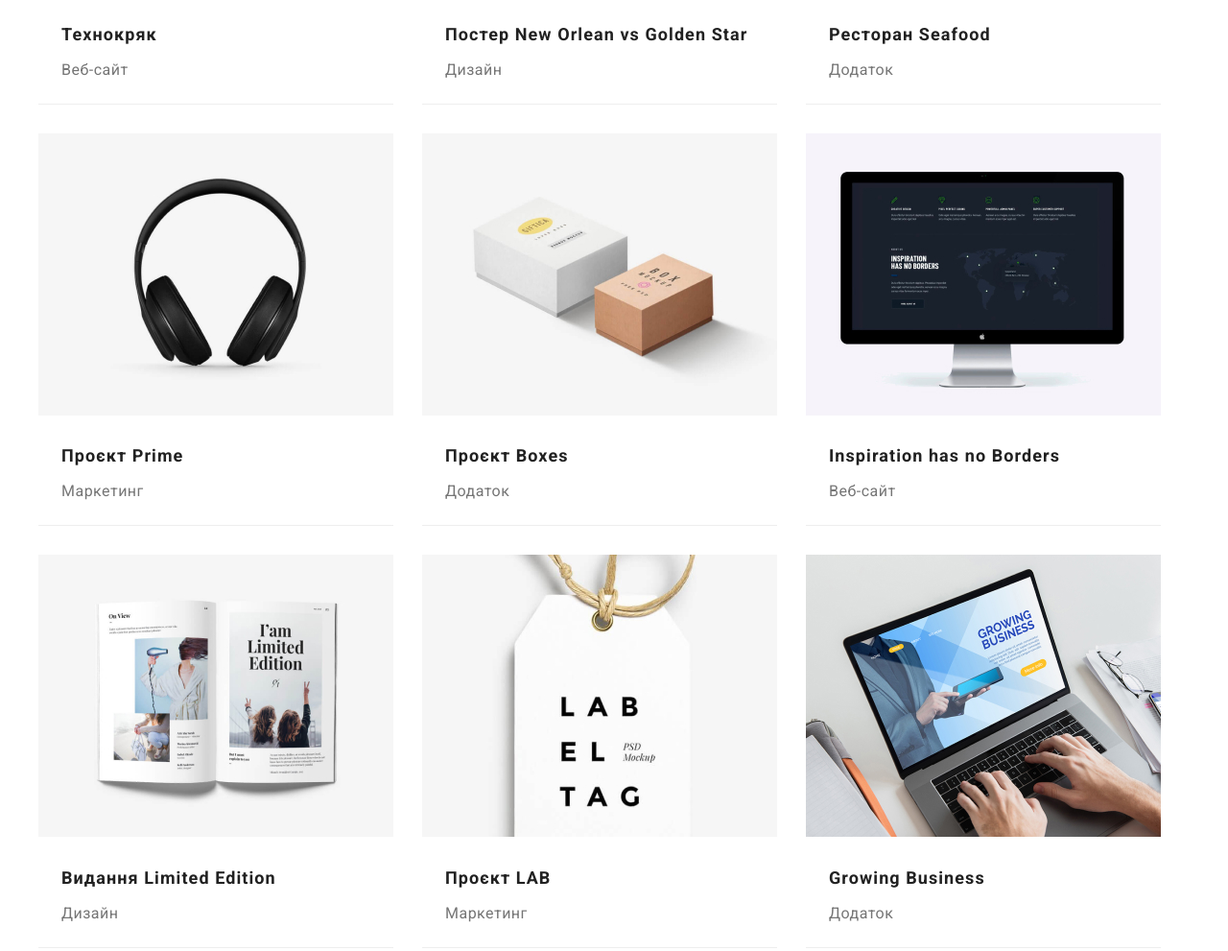
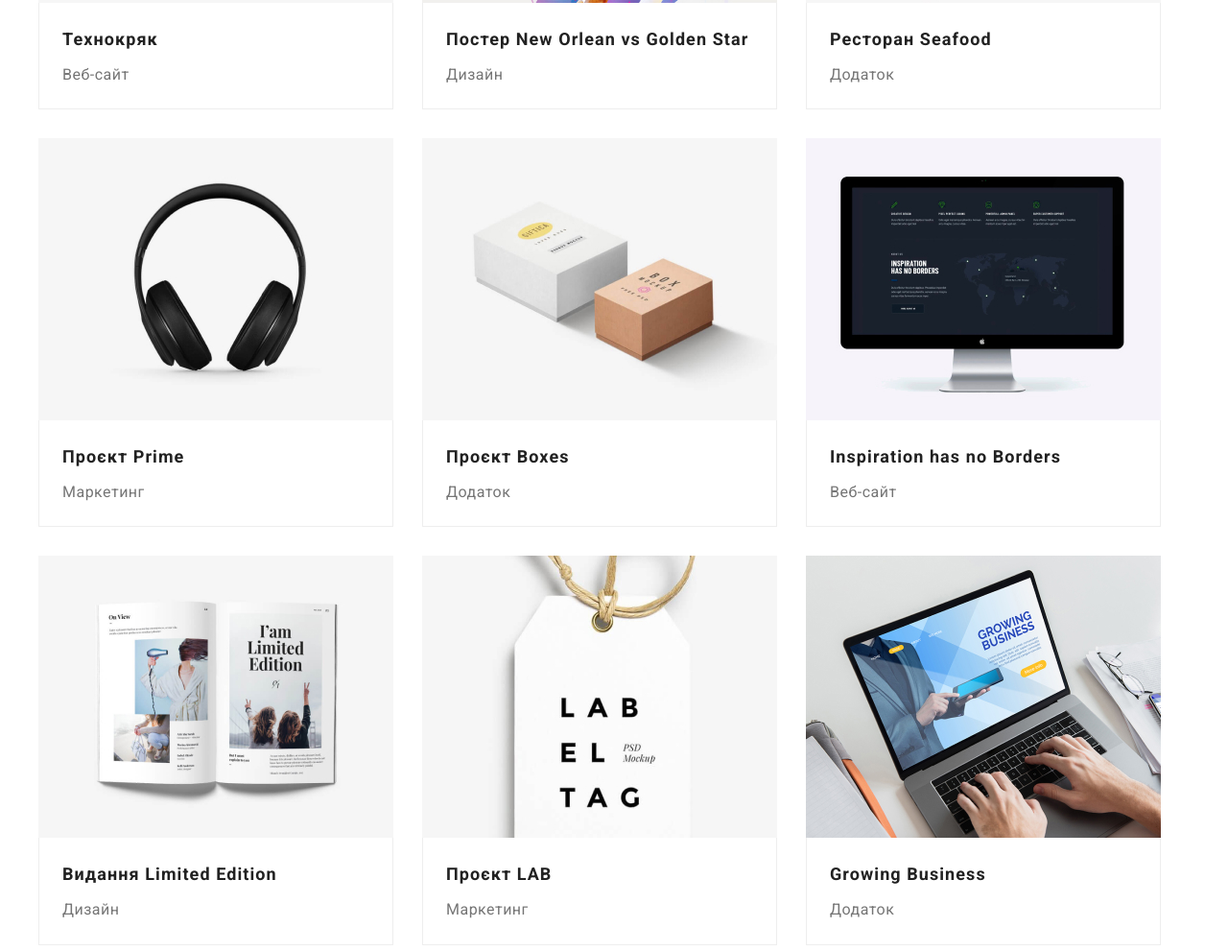
Before and after one commit to manjaa95/goit-markup-hw-03, a plain HTML site: page portfolio.html in a window 1280 px wide. Shown: the part 556-1547 px from the top of the page at 96% size. Drawn offline with nearby package versions, Linux system fonts and the light colour scheme.

Commit message:
add pravki

```diff
--- a/portfolio.html
+++ b/portfolio.html
@@ -22,10 +22,10 @@
                 <li class="navigator-item"><a class="navigator-link link" href="">Контакти</a></li>
             </ul></div>
             </nav>
-            <div class="container"><ul class="header-contacts-list list">
+            <ul class="header-contacts-list list">
                 <li class="header-contacts-item"><a class="header-contacts-link link" href="mailto:info@devstudio.com">info@devstudio.com</a></li>
                 <li class="header-contacts-item"><a class="header-contacts-link link" href="tel:+380961111111">+38 096 111 11 11</a></li>
-            </ul></div>
+            </ul>
         </div>
         </header>
     <main>
@@ -43,48 +43,48 @@
                 <ul class="example-list list">
                 <li class="example-item">
                     <img src="./images/portfolio/example-work/work-1.jpg" alt="example-work" width="370" height="294">
-                    <h3 class="example-title">Технокряк</h3>
-                    <p class="example-text">Веб-сайт</p>
+                    <div class="example-title-text"><h3 class="example-title">Технокряк</h3>
+                    <p class="example-text">Веб-сайт</p></div>
                 </li>
                 <li class="example-item">
                     <img src="./images/portfolio/example-work/work-2.jpg" alt="example-work" width="370" height="294">
-                    <h3 class="example-title">Постер New Orlean vs Golden Star</h3>
-                    <p class="example-text">Дизайн</p>
+                    <div class="example-title-text"><h3 class="example-title">Постер New Orlean vs Golden Star</h3>
+                    <p class="example-text">Дизайн</p></div>
                 </li>
                 <li class="example-item">
                     <img src="./images/portfolio/example-work/work-3.jpg" alt="example-work" width="370" height="294">
-                    <h3 class="example-title">Ресторан Seafood</h3>
-                    <p class="example-text">Додаток</p>
+                    <div class="example-title-text"><h3 class="example-title">Ресторан Seafood</h3>
+                    <p class="example-text">Додаток</p></div>
                 </li>
                 <li class="example-item">
                     <img src="./images/portfolio/example-work/work-4.jpg" alt="example-work" width="370" height="294">
-                    <h3 class="example-title">Проєкт Prime</h3>
-                    <p class="example-text">Маркетинг</p>
+                    <div class="example-title-text"><h3 class="example-title">Проєкт Prime</h3>
+                    <p class="example-text">Маркетинг</p></div>
                 </li>
                 <li class="example-item">
                     <img src="./images/portfolio/example-work/work-5.jpg" alt="example-work" width="370" height="294">
-                    <h3 class="example-title">Проєкт Boxes</h3>
-                    <p class="example-text">Додаток</p>
+                    <div class="example-title-text"><h3 class="example-title">Проєкт Boxes</h3>
+                    <p class="example-text">Додаток</p></div>
                 </li>
                 <li class="example-item">
                     <img src="./images/portfolio/example-work/work-6.jpg" alt="example-work" width="370" height="294">
-                    <h3 class="example-title">Inspiration has no Borders</h3>
-                    <p class="example-text">Веб-сайт</p>
+                    <div class="example-title-text"><h3 class="example-title">Inspiration has no Borders</h3>
+                    <p class="example-text">Веб-сайт</p></div>
                 </li>
                 <li class="example-item">
                     <img src="./images/portfolio/example-work/work-7.jpg" alt="example-work" width="370" height="294">
-                    <h3 class="example-title">Видання Limited Edition</h3>
-                    <p class="example-text">Дизайн</p>
+                    <div class="example-title-text"><h3 class="example-title">Видання Limited Edition</h3>
+                    <p class="example-text">Дизайн</p></div>
                 </li>
                 <li class="example-item">
                     <img src="./images/portfolio/example-work/work-8.jpg" alt="example-work" width="370" height="294">
-                    <h3 class="example-title">Проєкт LAB</h3>
-                    <p class="example-text">Маркетинг</p>
+                    <div class="example-title-text"><h3 class="example-title">Проєкт LAB</h3>
+                    <p class="example-text">Маркетинг</p></div>
                 </li>
                 <li class="example-item">
                     <img src="./images/portfolio/example-work/work-9.jpg" alt="example-work" width="370" height="294">
-                    <h3 class="example-title">Growing Business</h3>
-                    <p class="example-text">Додаток</p>
+                    <div class="example-title-text"><h3 class="example-title">Growing Business</h3>
+                    <p class="example-text">Додаток</p></div>
                 </li>
             </ul>
             </div>
--- a/style/style.css
+++ b/style/style.css
@@ -11,6 +11,12 @@ p {
 ul {
     margin: 0;
     padding-left: 0;
+}
+img {
+    display: block;
+}
+button {
+    cursor: pointer;
 }
 .link {
     text-decoration: none;
@@ -59,6 +65,9 @@ color: black;
 .web {
 color: var(--brand-color);
 }
+.header {
+    border-bottom: 1px solid #ECECEC;
+}
 .header-logo {
     padding-top: 24px;
     padding-bottom: 25px;
@@ -67,7 +76,6 @@ color: var(--brand-color);
 .header-container {
     display: flex;
     align-items: center;
-    border-bottom: 1px solid #ECECEC;
 }
 .navigator-list {
     display: flex;
@@ -79,6 +87,7 @@ color: var(--brand-color);
     gap: 50px;
     padding: 32px 0;
     justify-content: flex-end;
+    margin-left: auto;
 }
 .navigator-link {
     font-weight: 500;
@@ -213,7 +222,8 @@ line-height: 1.18;
 text-align: center;
 letter-spacing: 0.03em;
 color: #212121;
-padding: 30px 0 10px;
+padding-top: 30px;
+margin-bottom: 10px;
 }
 .team-text {
     font-size: 16px;
@@ -221,6 +231,7 @@ line-height: 1.18;
 text-align: center;
 letter-spacing: 0.03em;
 color: var(--text-color);
+padding-bottom: 30px;
 }
 /* partfolio btn */
 .menu-btn-list {
@@ -243,6 +254,7 @@ color: #212121;
     background: #F5F4FA;
     border-radius: 4px;
     border: 0;
+    padding: 6px 25px;
 }
 .menu-btn-list .btn-btn:hover,
 .menu-btn-list .btn-btn:focus {
@@ -255,10 +267,10 @@ color: #212121;
     flex-wrap: wrap;
     gap: 30px;
 }
-.example-item {
-    box-sizing: border-box;
+.example-title-text {
     background: #FFFFFF;
-    border-bottom: 1px solid #EEEEEE;
+    border: 1px solid #EEEEEE;
+    border-top: 0;
 }
 .example-title {
     font-weight: 700;
@@ -266,7 +278,8 @@ font-size: 18px;
 line-height: 2;
 letter-spacing: 0.06em;
 color: #212121;
-margin: 20px 0 4px;
+margin-bottom: 4px;
+padding-top: 20px;
 padding-left: 24px;
 }
 .example-text {
```
Also changed, not shown: index.html (+2 -2 lines).
